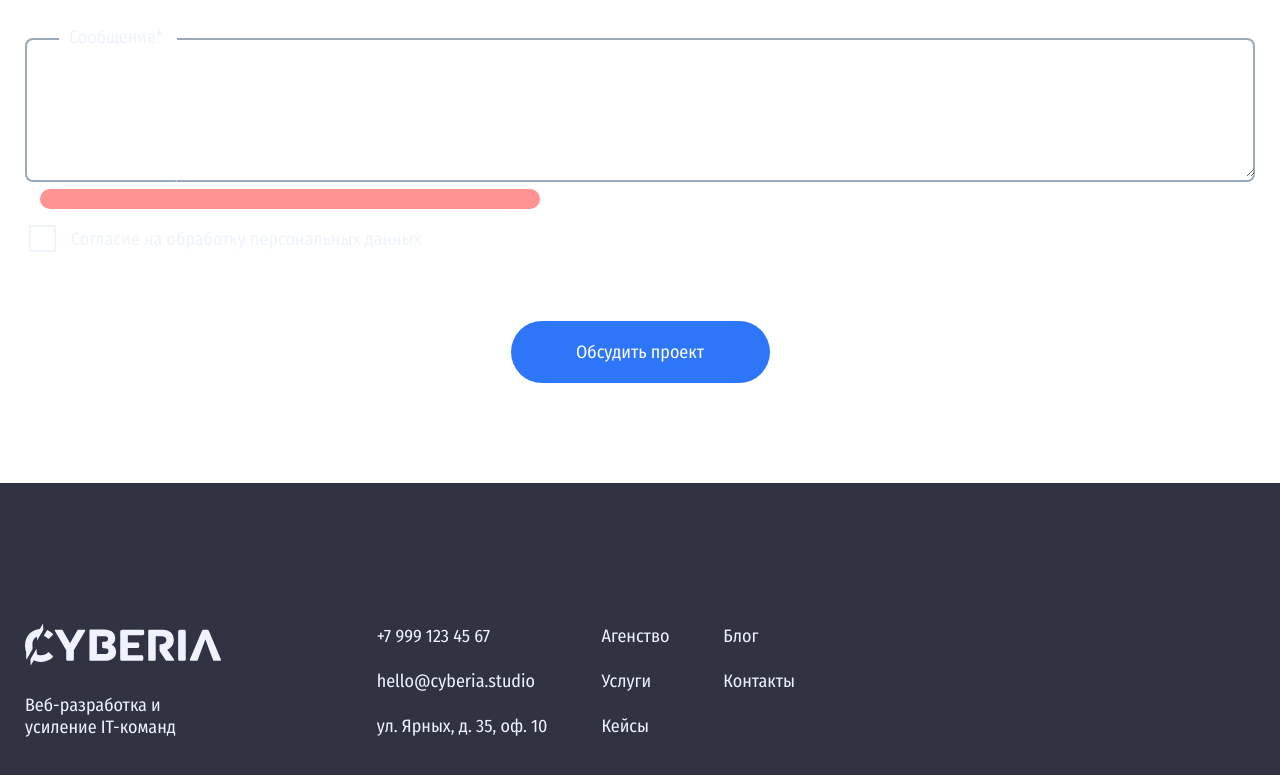
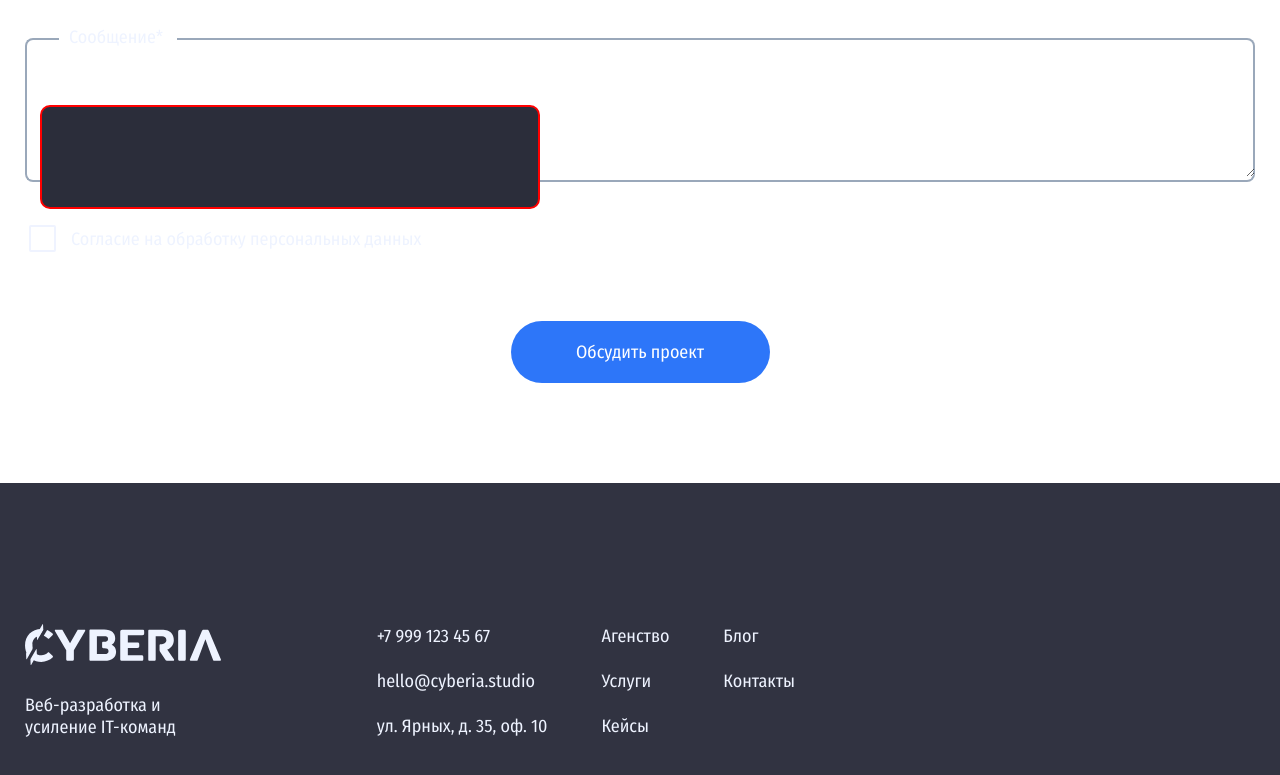
Before and after one commit to Ciyoxe/cyberia-test, a Vue app: page / in a window 1280 px wide. Shown: the part 851-1626 px from the top of the page. Built offline with nearby package versions, Linux system fonts and the light colour scheme; no server answers.

Commit message:
Changed snackbar style

```diff
--- a/src/styles/snackbar.scss
+++ b/src/styles/snackbar.scss
@@ -1,28 +1,36 @@
 .snackbar {
-    @include flex(column);
-    align-items: center;
-    justify-content: center;
+    align-content: center;
+    text-align: center;
 
     position: fixed;
     bottom  : 5%;
     left    : 40px;
     width   : min(80%, 500px);
     height  : auto;
-    padding : 10px 5px;
+    padding : 20px 10px;
 
     border-radius: 10px;
 
     transform: translateY(300px);
     transition: transform 0.3s ease-in-out;
 
+    border: 2px solid white;
+    background-color: #2B2D3A;
+
+    @include desktop {
+        padding: 50px 30px;
+    }
     &[data-status="error"] {
-        background-color: #ff9292;
+        border-color: #ff0000;
+        color: #ffc2c2;
     }
     &[data-status="success"] {
-        background-color: #80ffd5;
+        border-color: #00ff00;
+        color: #c3ffd5;
     }
     &[data-status="info"] {
-        background-color: #81adff;
+        border-color: #0000ff;
+        color: #c1c0ff;
     }
 
     &[data-enabled=true] {
@@ -31,7 +39,6 @@
 }
 
 .snackbar__text {
-    color: black;
     font-size: 20px;
     text-align: center;
 }
```
